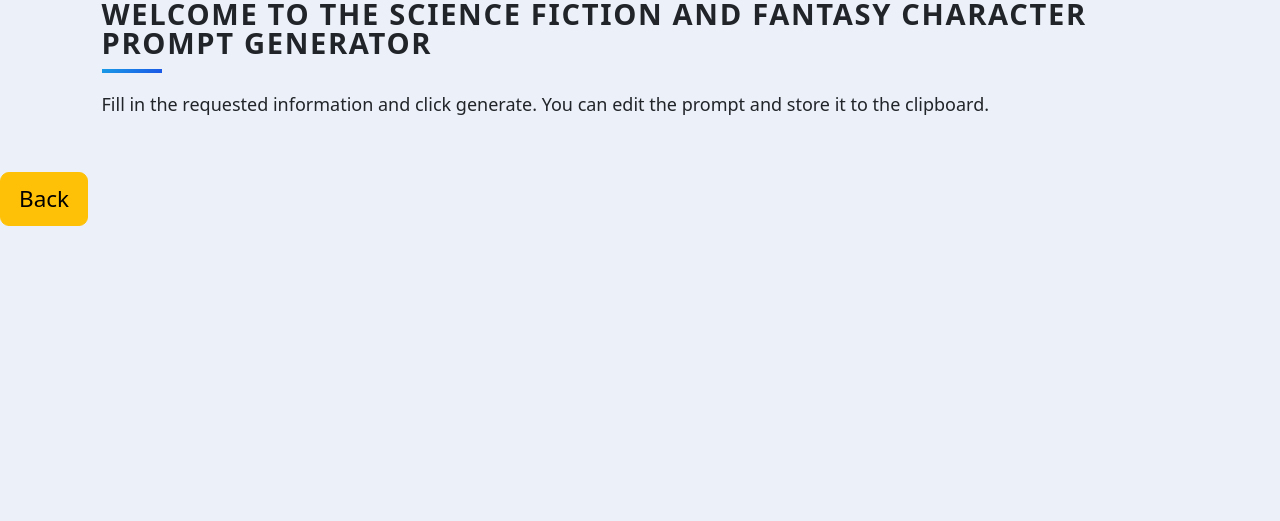
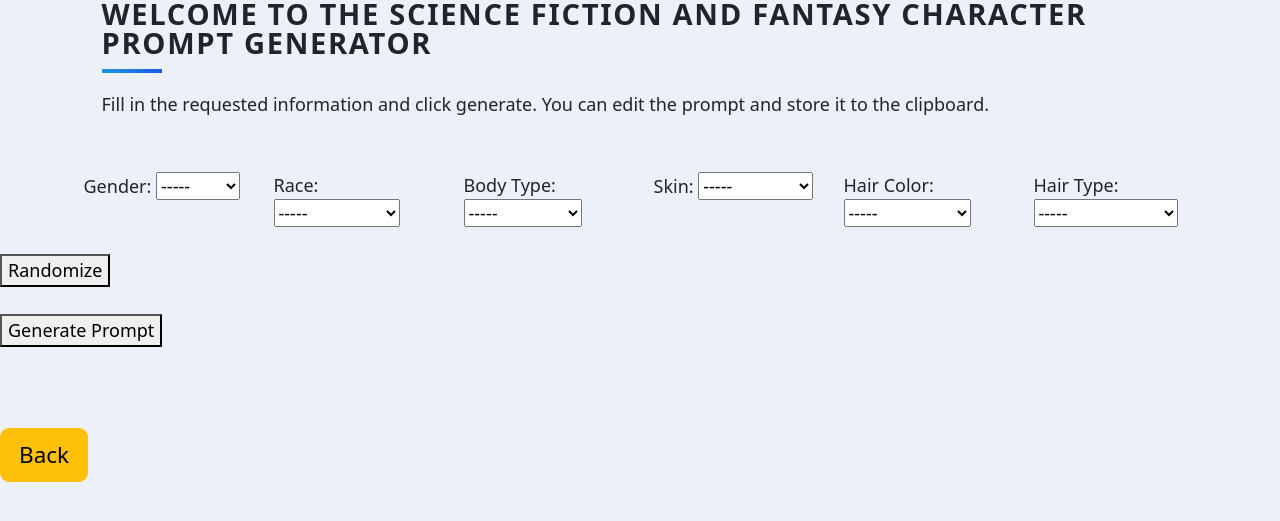
Before and after one commit to ywerling/tengrai_prompt_generator_flask, a Flask app: page /character in a window 1280 px wide. Shown: the top 521 px of the page. Run offline with Flask 3, Linux system fonts and the light colour scheme; some libraries are stand-ins or nearby versions.

Commit message:
Create first row of parameters

```diff
--- a/main.py
+++ b/main.py
@@ -189,9 +189,58 @@ def adobe():
 
 
 #go to the character prompt creator
-@app.route("/character")
+@app.route("/character", methods=["GET", "POST"])
 def character():
-    return render_template('character.html')
+    gender = person_parameters.NONE_STRING
+    race = person_parameters.NONE_STRING
+    hair_color = person_parameters.NONE_STRING
+    body_type = person_parameters.NONE_STRING
+    skin = person_parameters.NONE_STRING
+    hair_type = person_parameters.NONE_STRING
+
+    if request.method == "POST":
+        generated_prompt = ""
+
+        gender = request.form.get("gender")
+        race = request.form.get("race")
+        hair_color = request.form.get("hair_color")
+        body_type = request.form.get("body_type")
+        skin = request.form.get("skin")
+        hair_type = request.form.get("hair_type")
+
+        generated_prompt = gender + " " + race + " " + body_type + " " + skin + " skin " + hair_color + " " + hair_type + " hair "
+
+        return render_template('character.html',
+                               prompt=generated_prompt,
+                               genders=person_parameters.GENDER_LIST,
+                               races=person_parameters.RACES_LIST,
+                               hair_colors=person_parameters.COLORS_LIST,
+                               body_types=person_parameters.BODY_TYPES_LIST,
+                               skins=person_parameters.SKIN_LIST,
+                               hair_types=person_parameters.HAIR_TYPES_LIST,
+                               gender=gender,
+                               race=race,
+                               hair_color=hair_color,
+                               body_type=body_type,
+                               skin=skin,
+                               hair_type=hair_type)
+
+
+    return render_template('character.html',
+                               prompt=None,
+                               genders=person_parameters.GENDER_LIST,
+                               races=person_parameters.RACES_LIST,
+                               hair_colors=person_parameters.COLORS_LIST,
+                               body_types=person_parameters.BODY_TYPES_LIST,
+                               skins=person_parameters.SKIN_LIST,
+                               hair_types=person_parameters.HAIR_TYPES_LIST,
+                               gender=gender,
+                               race=race,
+                               hair_color=hair_color,
+                               body_type=body_type,
+                               skin=skin,
+                               hair_type=hair_type)
+
 
 
 #go to the landscape prompt creator
--- a/person_parameters.py
+++ b/person_parameters.py
@@ -92,3 +92,67 @@ COLORS_LIST = [NONE_STRING,
                "White",
                "Yellow",
                ]
+
+BODY_TYPES_LIST = [NONE_STRING,
+                    "athletic",
+                    "brawny",
+                    "buxom",
+                    "chubby",
+                    "curvy",
+                    "gangly",
+                    "lanky",
+                    "lean",
+                    "lithe",
+                    "muscular",
+                    "petite",
+                    "plump",
+                    "portly",
+                    "sinewy",
+                    "skinny",
+                    "slim",
+                    "stocky",
+                    "stout",
+                    "voluptuous",
+                    "willowy",
+                   ]
+
+SKIN_LIST = [NONE_STRING,
+                "cracked",
+                "dry",
+                "flushed",
+                "freckled",
+                "pale",
+                "scarred",
+                "shiny",
+                "silky",
+                "sunburned",
+                "sweaty",
+                "tan",
+                "tattooed",
+                "tiger-like",
+                "wet",
+             ]
+
+HAIR_TYPES_LIST = [NONE_STRING,
+                    "afro",
+                    "asymmetrical",
+                    "beehive",
+                    "bob cut",
+                    "braid",
+                    "braided crown",
+                    "bun",
+                    "cornrows",
+                    "crew cut",
+                    "dreadlocks",
+                    "fade",
+                    "layered cut",
+                    "mohawk",
+                    "pixie cut",
+                    "pompadour",
+                    "ponytail",
+                    "quiff",
+                    "shag",
+                    "slicked back",
+                    "top knot",
+                    "undercut",
+                   ]
--- a/templates/character.html
+++ b/templates/character.html
@@ -8,6 +8,77 @@
   <p class="description">Fill in the requested information and click generate. You can edit the prompt and store it to the clipboard.</p>
 </div>
 
+    <form method="POST" action="/character">
+
+        <div class="container">
+          <div class="row">
+            <div class="col">
+                <label for="gender">Gender:</label>
+                <select id="gender" name="gender">
+                {% for gender_option in genders %}
+                    <option value="{{ gender_option }}" {% if gender_option == gender %}selected{% endif %}>{{ gender_option }}</option>
+                {% endfor %}
+                </select><br><br>
+           </div>
+          <div class="col">
+            <label for="race">Race:</label>
+            <select id="race" name="race">
+            {% for race_option in races %}
+                <option value="{{ race_option }}" {% if race_option == race %}selected{% endif %}>{{ race_option }}</option>
+            {% endfor %}
+            </select><br><br>
+           </div>
+           <div class="col">
+            <label for="body_type">Body Type:</label>
+            <select id="body_type" name="body_type">
+            {% for body_type_option in body_types %}
+                <option value="{{ body_type_option }}" {% if body_type_option == body_type %}selected{% endif %}>{{ body_type_option }}</option>
+            {% endfor %}
+            </select><br><br>
+           </div>
+          <div class="col">
+            <label for="skin">Skin:</label>
+            <select id="skin" name="skin">
+            {% for skin_option in skins %}
+                <option value="{{ skin_option }}" {% if skin_option == skin %}selected{% endif %}>{{ skin_option }}</option>
+            {% endfor %}
+            </select><br><br>
+           </div>
+          <div class="col">
+            <label for="hair_color">Hair Color:</label>
+            <select id="hair_color" name="hair_color">
+            {% for hair_color_option in hair_colors %}
+                <option value="{{ hair_color_option }}" {% if hair_color_option == hair_color %}selected{% endif %}>{{ hair_color_option }}</option>
+            {% endfor %}
+            </select><br><br>
+           </div>
+          <div class="col">
+            <label for="hair_type">Hair Type:</label>
+            <select id="hair_type" name="hair_type">
+            {% for hair_type_option in hair_types %}
+                <option value="{{ hair_type_option }}" {% if hair_type_option == hair_type %}selected{% endif %}>{{ hair_type_option }}</option>
+            {% endfor %}
+            </select><br><br>
+           </div>
+          </div>
+
+
+        </div>
+
+
+        <button type="button" onclick="randomizeParameters()">Randomize</button><br><br>
+        <button type="submit">Generate Prompt</button><br><br>
+    </form>
+
+
+{% if prompt %}
+    <label for="generatedPrompt"><strong>Generated Prompt:</strong></label><br>
+    <textarea id="generatedPrompt" rows="4" cols="150">{{ prompt }}</textarea><br><br>
+    <button onclick="copyToClipboard()">Copy to Clipboard</button>
+{% endif %}
+
+    <br><br>
+
     <a
       class="btn btn-warning btn-lg"
       href="{{ url_for('home') }}"
@@ -15,6 +86,17 @@
       >Back</a
     >
 
+    <script>
+    function randomizeParameters() {}
 
+    function copyToClipboard() {
+        const promptText = document.getElementById("generatedPrompt").value;
+        navigator.clipboard.writeText(promptText).then(function() {
+            alert("Prompt copied to clipboard!");
+        }, function(err) {
+            alert("Failed to copy prompt. Please try again.");
+        });
+    }
 
+    </script>
 {% endblock %}
```
